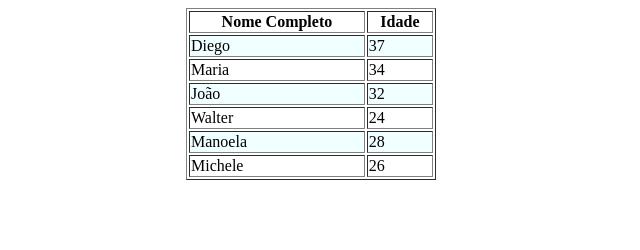
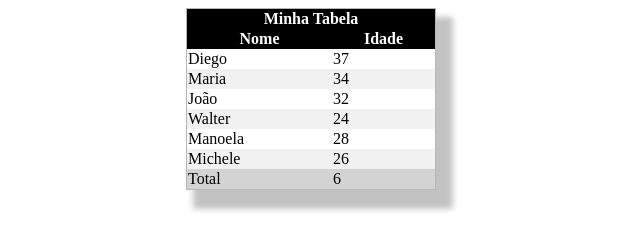
Before and after one commit to FelipeDev30/Study-HTML, a plain HTML site: page tabelas/index.html in a window 1280 px wide. Shown: the whole page, without its empty margins (329-969 px from the left). Drawn offline with Linux system fonts and the light colour scheme.

Commit message:
Atualizando~ meus estudos

```diff
--- a/tabelas/index.html
+++ b/tabelas/index.html
@@ -7,12 +7,18 @@
     <title>Criando Tabelas</title>
 </head>
 <body>
-    <table summary="Está tabela se refere as idades da turma A da DIO" border="1" width="250"  align="center"><!-- Container para tabelas -->
-        <tr><!-- Linhas (Table Row)-->
-            <!-- Colunas -->
-            <th>Nome Completo</th>
+    <table summary="Está tabela se refere as idades da turma A da DIO" cellspacing="0"  width="250"  align="center"><!-- Container para tabelas -->
+
+        <thead>
+            <tr>
+                <th colspan="2">Minha Tabela</th>
+            </tr>
+            <tr>
+                <th>Nome</th>
                 <th>Idade</th>
             </tr>
+        </thead>
+        <tbody>
             <tr>
                 <td>Diego</td>
                 <td>37</td>
@@ -37,17 +43,13 @@
                 <td>Michele</td>
                 <td>26</td>
             </tr>
+        </tbody>
+        <tfoot>
+            <tr>
+                <td>Total</td>
+                <td>6</td>
+            </tr>
+        </tfoot>
     </table>
-
-    <!--
-
-    # th - Defini a linha de cabeçalho, podemos para diminuir o nome do cabeçalho,
-     utilizar um recurso de acessibilidade (title).
-
-
-
-
-
-    -->
 </body>
 </html>
--- a/tabelas/style.css
+++ b/tabelas/style.css
@@ -1,8 +1,23 @@
-table tr:nth-child(even) {
-    background-color: azure;
+table {
+    -webkit-box-shadow: 12px 14px 6px 5px rgba(0, 0, 0, 0.24);
+    box-shadow:12px 14px 6px 5px rgba(0, 0, 0, 0.24);
+    border: solid 1px rgba(0, 0, 0, 0.288);
 }
 
-table tr:hover td{
-    background-color: darkgray;
-    transition: 0.2s ease-in-out;
+table thead th {
+    background-color: black;
+    color: white;
 }
+
+table tbody tr:nth-child(even) td {
+    background-color: #f1f1f1;
+}
+
+table tbody tr:hover td {
+    background-color: rgba(117, 119, 119, 0.562);
+    cursor: pointer;
+}
+
+table tfoot td {
+    background-color: lightgray;
+}
```
Lines whose indentation alone changed are shown as unchanged.
